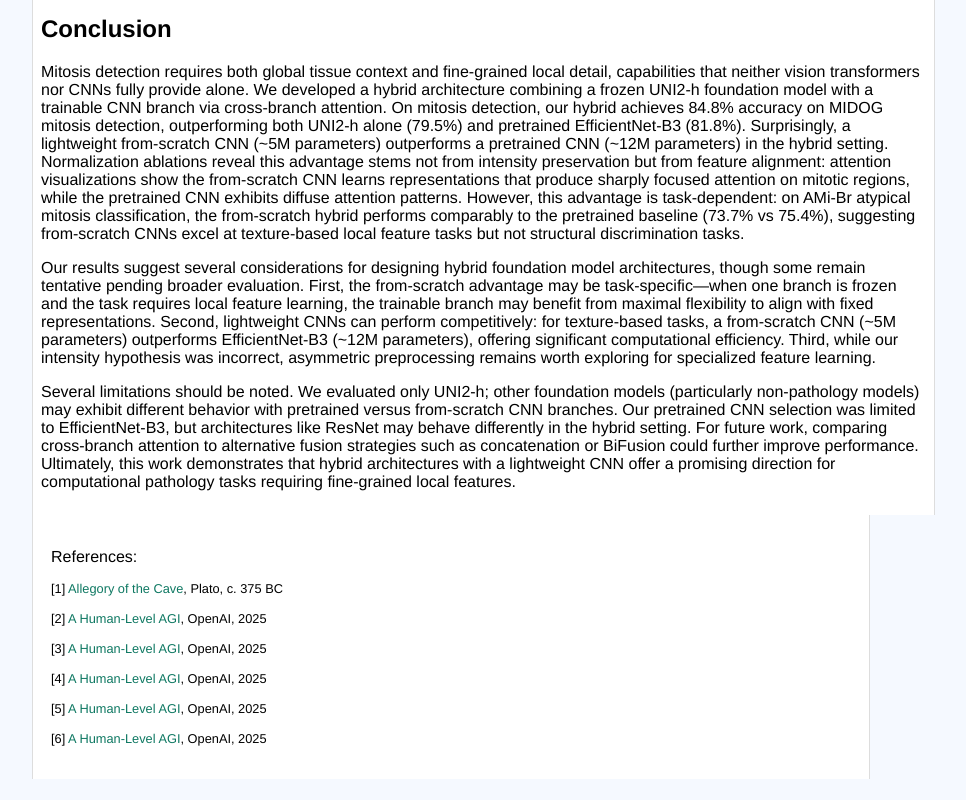
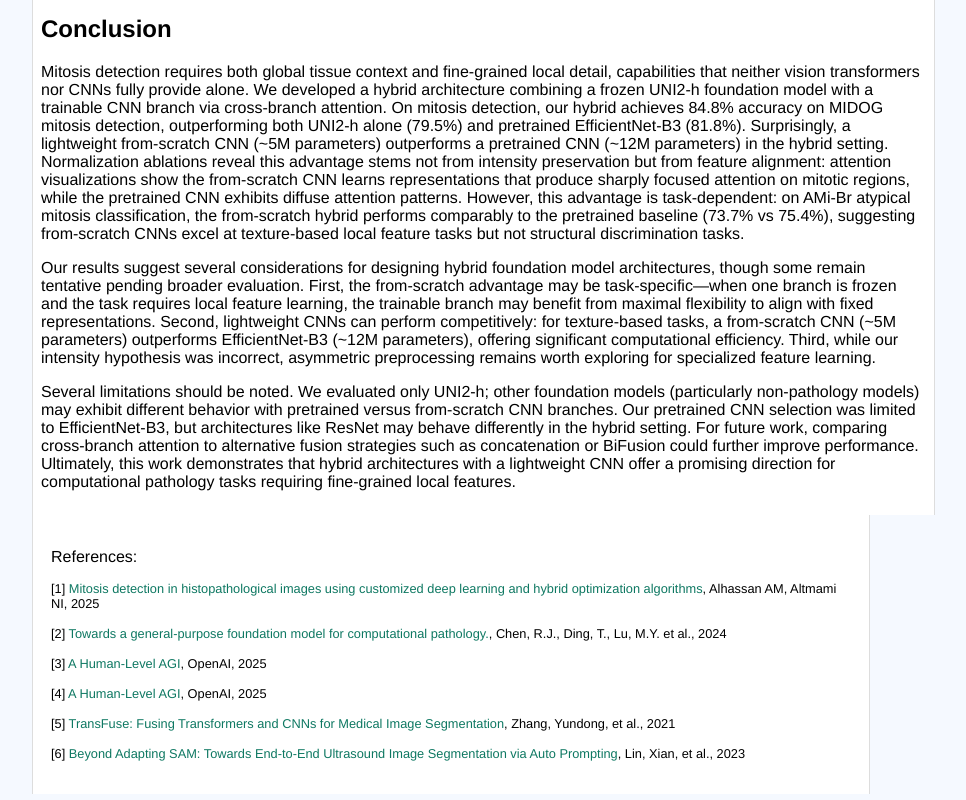
Before and after one commit to bethyini/deeplearning, a plain HTML site: page index.html in a window 1280 px wide. Shown: the part 9751-10551 px from the top of the page, without its empty margins (126-1092 px from the left). Drawn offline with nearby package versions, Linux system fonts and the light colour scheme.

Commit message:
added some citations

```diff
--- a/index.html
+++ b/index.html
@@ -407,12 +407,12 @@
 		    <div class="main-content-block">
 						<div class='citation' id="references" style="height:auto"><br>
 							<span style="font-size:16px">References:</span><br><br>
-							<a id="ref_1"></a>[1] <a href="https://en.wikipedia.org/wiki/Allegory_of_the_cave">Allegory of the Cave</a>, Plato, c. 375 BC<br><br>
-							<a id="ref_2"></a>[2] <a href="">A Human-Level AGI</a>, OpenAI, 2025<br><br>
+							<a id="ref_1"></a>[1] <a href="https://doi.org/10.1371/journal.pone.0327567">Mitosis detection in histopathological images using customized deep learning and hybrid optimization algorithms</a>, Alhassan AM, Altmami NI, 2025<br><br>
+							<a id="ref_2"></a>[2] <a href="https://doi.org/10.1038/s41591-024-02857-3">Towards a general-purpose foundation model for computational pathology.</a>, Chen, R.J., Ding, T., Lu, M.Y. et al., 2024<br><br>
 							<a id="ref_3"></a>[3] <a href="">A Human-Level AGI</a>, OpenAI, 2025<br><br>
 							<a id="ref_4"></a>[4] <a href="">A Human-Level AGI</a>, OpenAI, 2025<br><br>
-							<a id="ref_5"></a>[5] <a href="">A Human-Level AGI</a>, OpenAI, 2025<br><br>
-							<a id="ref_6"></a>[6] <a href="">A Human-Level AGI</a>, OpenAI, 2025<br><br>
+							<a id="ref_5"></a>[5] <a href="https://doi.org/10.48550/arXiv.2102.08005">TransFuse: Fusing Transformers and CNNs for Medical Image Segmentation</a>, Zhang, Yundong, et al., 2021<br><br>
+							<a id="ref_6"></a>[6] <a href="https://doi.org/10.48550/arXiv.2309.06824">Beyond Adapting SAM: Towards End-to-End Ultrasound Image Segmentation via Auto Prompting</a>, Lin, Xian, et al., 2023<br><br>
 						</div>
 		    </div>
 		    <div class="margin-right-block">
```
